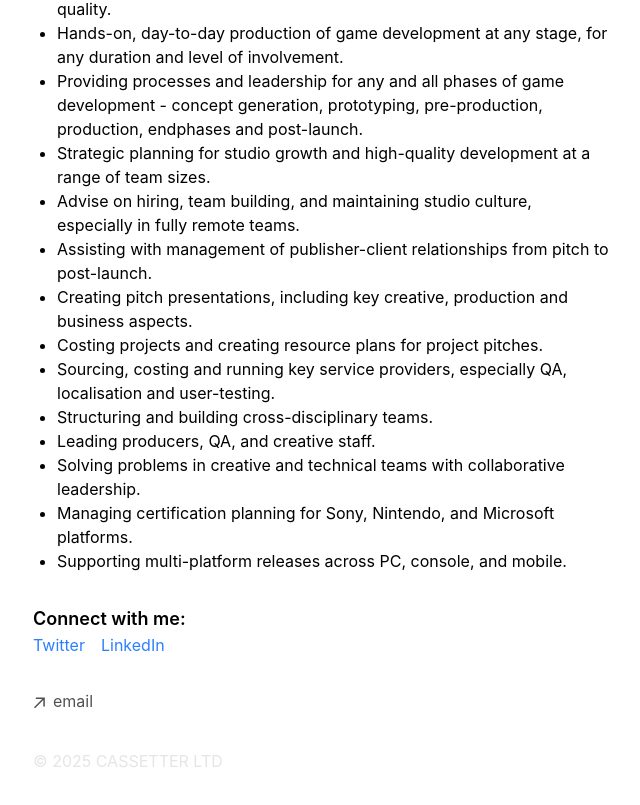
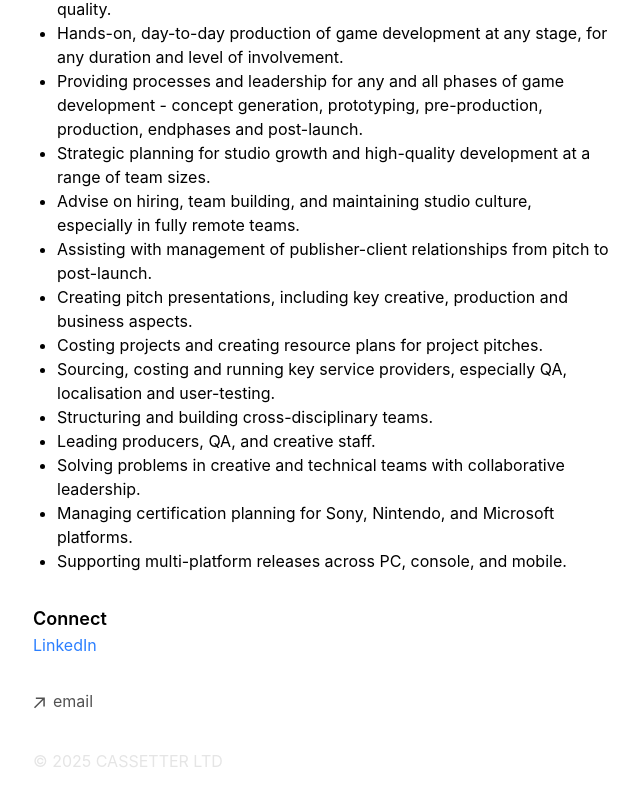
Before and after one commit to dancroucher/cassetter, a Next.js app: page /danCroucher in a window 1280 px wide. Shown: the part 701-1506 px from the top of the page, without its empty margins (319-959 px from the left). Built offline with nearby package versions, Linux system fonts and the light colour scheme.

Commit message:
Update page.tsx

```diff
--- a/app/danCroucher/page.tsx
+++ b/app/danCroucher/page.tsx
@@ -48,12 +48,10 @@ export default function DanCroucher() {
           <li>Supporting multi-platform releases across PC, console, and mobile.</li>
         </ul>
       </p>
-
       <footer className="mt-8">
-        <h4 className="text-lg font-semibold">Connect with me:</h4>
+        <h4 className="text-lg font-semibold">Connect</h4>
         <ul className="flex space-x-4">
-          <li><a href="https://twitter.com/yourprofile" className="text-blue-500 hover:underline">Twitter</a></li>
-          <li><a href="https://linkedin.com/in/yourprofile" className="text-blue-500 hover:underline">LinkedIn</a></li>
+          <li><a href="https://linkedin.com/in/dancroucher" className="text-blue-500 hover:underline">LinkedIn</a></li>
         </ul>
       </footer>
     </section>
```
